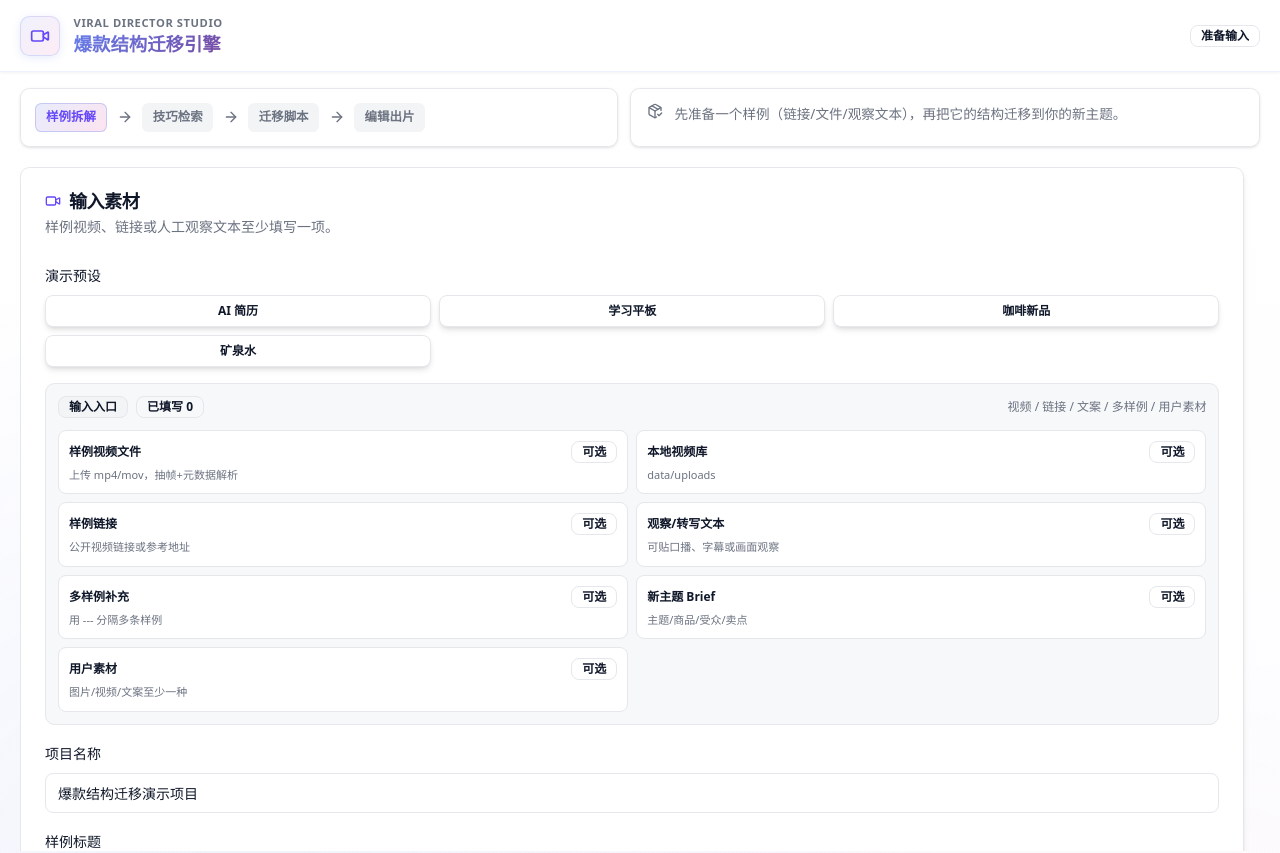
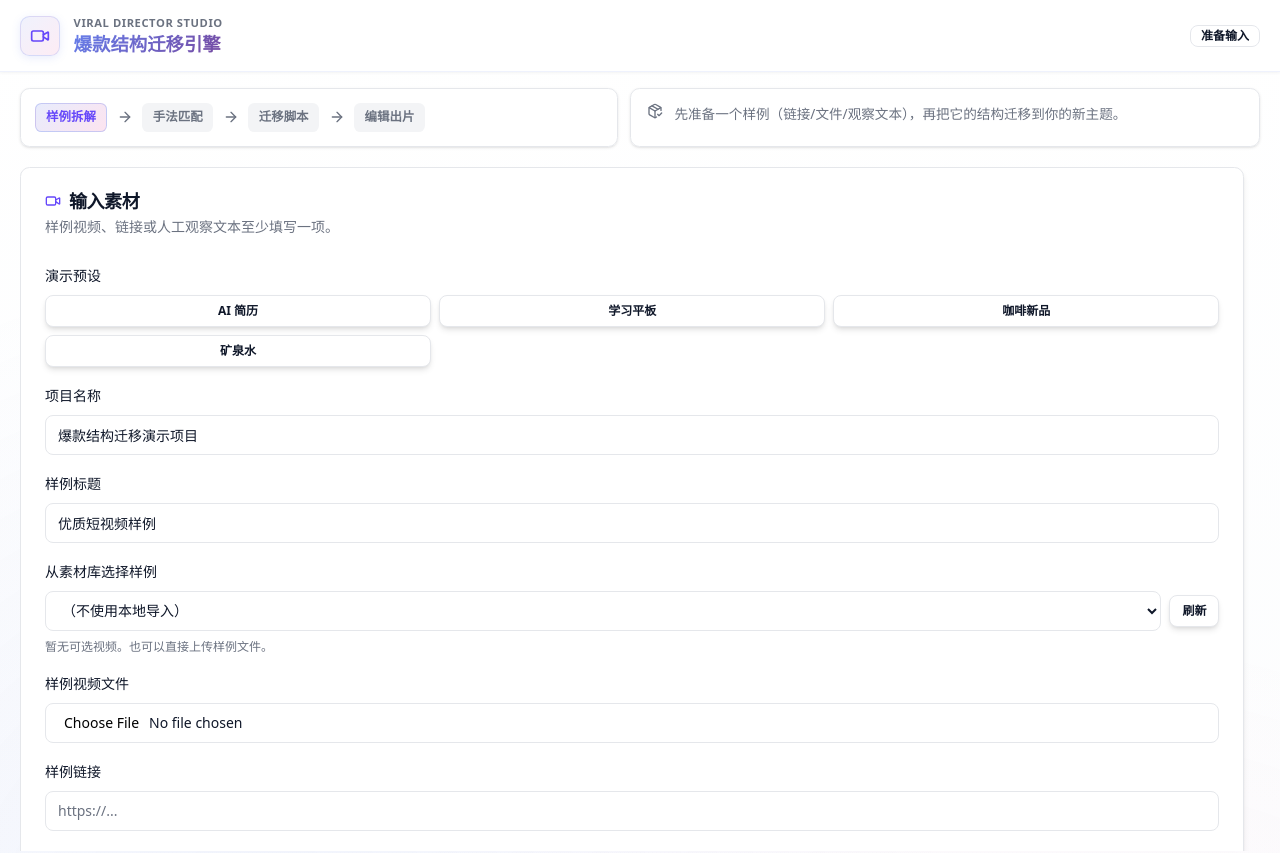
Before and after one commit to ChengyangHe-ux/viral-structure-transfer-engine, a Next.js app: page / in a window 1280 px wide. Shown: the top 853 px of the page. Built offline with nearby package versions, Linux system fonts and the light colour scheme.

Commit message:
Keep main demo focused on creation flow

```diff
--- a/src/app/page.tsx
+++ b/src/app/page.tsx
@@ -19,7 +19,6 @@ import {
   PencilLine,
   Plus,
   RefreshCw,
-  Trophy,
   Trash2,
   Upload,
   Video,
@@ -132,78 +131,6 @@ type VideoGenerateResponse = {
   error?: string;
 };
 
-type InputCoverageItem = {
-  group: "样例侧" | "目标侧";
-  label: string;
-  detail: string;
-  ready: boolean;
-};
-
-function buildInputCoverageItems({
-  sampleFile,
-  localUploadName,
-  sampleUrl,
-  sampleNotes,
-  additionalSampleNotes,
-  targetBrief,
-  userMaterials,
-  availableUploadCount,
-}: {
-  sampleFile: File | null;
-  localUploadName: string;
-  sampleUrl: string;
-  sampleNotes: string;
-  additionalSampleNotes: string;
-  targetBrief: string;
-  userMaterials: string;
-  availableUploadCount: number;
-}): InputCoverageItem[] {
-  return [
-    {
-      group: "样例侧",
-      label: "样例视频文件",
-      detail: sampleFile ? sampleFile.name : "上传 mp4/mov，抽帧+元数据解析",
-      ready: Boolean(sampleFile),
-    },
-    {
-      group: "样例侧",
-      label: "本地视频库",
-      detail: localUploadName || (availableUploadCount ? `${availableUploadCount} 个可选` : "data/uploads"),
-      ready: Boolean(localUploadName),
-    },
-    {
-      group: "样例侧",
-      label: "样例链接",
-      detail: sampleUrl.trim() ? "URL 已填写" : "公开视频链接或参考地址",
-      ready: Boolean(sampleUrl.trim()),
-    },
-    {
-      group: "样例侧",
-      label: "观察/转写文本",
-      detail: sampleNotes.trim() ? "可离线拆解脚本、节奏、包装" : "可贴口播、字幕或画面观察",
-      ready: Boolean(sampleNotes.trim()),
-    },
-    {
-      group: "样例侧",
-      label: "多样例补充",
-      detail: additionalSampleNotes.trim() ? "已启用共性结构抽取" : "用 --- 分隔多条样例",
-      ready: Boolean(additionalSampleNotes.trim()),
-    },
-    {
-      group: "目标侧",
-      label: "新主题 Brief",
-      detail: targetBrief.trim() ? "迁移目标已填写" : "主题/商品/受众/卖点",
-      ready: Boolean(targetBrief.trim()),
-    },
-    {
-      group: "目标侧",
-      label: "用户素材",
-      detail: userMaterials.trim() ? "用于素材槽位匹配和缺口识别" : "图片/视频/文案至少一种",
-      ready: Boolean(userMaterials.trim()),
-    },
-  ];
-}
-
 type StatusState =
   | { type: "idle"; message: string }
   | { type: "loading"; message: string }
@@ -302,70 +229,6 @@ function MediaMetaPanel({ mediaMeta }: { mediaMeta: MediaMeta }) {
           未抽取预览帧（可能缺少 ffmpeg），但仍可基于转写/观察继续拆解。
         </p>
       )}
-    </div>
-  );
-}
-
-function InputCoveragePanel({
-  sampleFile,
-  localUploadName,
-  sampleUrl,
-  sampleNotes,
-  additionalSampleNotes,
-  targetBrief,
-  userMaterials,
-  availableUploadCount,
-}: {
-  sampleFile: File | null;
-  localUploadName: string;
-  sampleUrl: string;
-  sampleNotes: string;
-  additionalSampleNotes: string;
-  targetBrief: string;
-  userMaterials: string;
-  availableUploadCount: number;
-}) {
-  const items = buildInputCoverageItems({
-    sampleFile,
-    localUploadName,
-    sampleUrl,
-    sampleNotes,
-    additionalSampleNotes,
-    targetBrief,
-    userMaterials,
-    availableUploadCount,
-  });
-  const readyCount = items.filter((item) => item.ready).length;
-
-  return (
-    <div className="rounded-lg border bg-background/80 p-3">
-      <div className="flex flex-wrap items-center justify-between gap-2">
-        <div className="flex flex-wrap items-center gap-2">
-          <Badge variant="secondary">输入入口</Badge>
-          <Badge variant="outline">已填写 {readyCount}</Badge>
-        </div>
-        <span className="text-xs font-medium text-muted-foreground">
-          视频 / 链接 / 文案 / 多样例 / 用户素材
-        </span>
-      </div>
-      <div className="mt-3 grid gap-2 sm:grid-cols-2">
-        {items.map((item) => (
-          <div
-            className={`rounded-md border p-2.5 ${
-              item.ready ? "border-emerald-200 bg-emerald-50/70" : "bg-white"
-            }`}
-            key={item.label}
-          >
-            <div className="flex items-center justify-between gap-2">
-              <span className="text-xs font-semibold text-foreground">{item.label}</span>
-              <Badge variant={item.ready ? "success" : "outline"}>
-                {item.ready ? "已接入" : "可选"}
-              </Badge>
-            </div>
-            <p className="mt-1 truncate text-[11px] text-muted-foreground">{item.detail}</p>
-          </div>
-        ))}
-      </div>
     </div>
   );
 }
@@ -1038,11 +901,11 @@ function EditingTechniquePanel({
       <div className="flex flex-col gap-3 sm:flex-row sm:items-start sm:justify-between">
         <div>
           <div className="flex flex-wrap items-center gap-2">
-            <Badge variant="secondary">RAG 技巧库</Badge>
-            <Badge variant="outline">命中 {techniques.length} 条</Badge>
+            <Badge variant="secondary">剪辑手法参考</Badge>
+            <Badge variant="outline">匹配 {techniques.length} 条</Badge>
           </div>
           <p className="mt-2 text-sm leading-6 text-muted-foreground">
-            生成前用 Brief、素材线索和样例结构检索剪辑技巧库，把“怎么剪”注入到脚本、转场、字幕和制作备注里。
+            根据 Brief、素材线索和样例结构匹配剪辑手法，把“怎么剪”落实到脚本、转场、字幕和制作备注里。
           </p>
         </div>
         <Database className="size-8 shrink-0 text-primary" />
@@ -1192,7 +1055,7 @@ function TimelineOverview({ rows }: { rows: MigrationMapRow[] }) {
             </Badge>
           </div>
           <p className="mt-2 text-sm leading-6 text-muted-foreground">
-            按真实秒数把脚本拆成可生产的时间线，颜色标签对应每段结构任务，素材状态提示该段是否需要补拍或包装兜底。
+            按真实秒数把脚本拆成可生产的时间线，颜色标签对应每段结构作用，素材状态提示该段是否需要补拍或包装兜底。
           </p>
         </div>
         <BarChart3 className="size-8 shrink-0 text-primary" />
@@ -1528,9 +1391,9 @@ export default function Home() {
     setStatus({
       type: payload.usedFallback ? "warning" : "success",
       message: payload.usedFallback
-        ? `未检测到可用 AI 密钥，已使用本地演示策略完成 ${payload.sourceSampleCount ?? 1} 条样例拆解。`
+        ? `样例结构拆解完成：已整理 ${payload.sourceSampleCount ?? 1} 条样例的 hook、节奏和包装线索。`
         : payload.directVideoUsed
-          ? `样例结构拆解完成：已启用整段视频理解，并结合 ${payload.visionFrameCount ?? 0} 个时间轴关键帧；样例数 ${payload.sourceSampleCount ?? 1}。`
+          ? `样例结构拆解完成：已结合整段视频与 ${payload.visionFrameCount ?? 0} 个时间轴关键帧；样例数 ${payload.sourceSampleCount ?? 1}。`
           : `样例结构拆解完成：已结合 ${payload.visionFrameCount ?? 0} 个时间轴关键帧；样例数 ${payload.sourceSampleCount ?? 1}。`,
     });
   }
@@ -1712,7 +1575,7 @@ export default function Home() {
 
     setStatus({
       type: "loading",
-      message: "正在迁移结构并生成多版本脚本；模型较慢时会自动切换到本地保底方案。",
+      message: "正在把样例手法迁移成多版本脚本...",
     });
     const response = await fetch("/api/generate-plan", {
       method: "POST",
@@ -1741,9 +1604,7 @@ export default function Home() {
     await refreshPlanHistory(payload.projectId);
     setStatus({
       type: payload.usedFallback ? "warning" : "success",
-      message: payload.usedFallback
-        ? "已用本地策略生成脚本，后续可切换云模型增强。"
-        : "迁移脚本已生成，可直接编辑并导出。",
+      message: "迁移脚本已生成，可直接编辑并导出。",
     });
   }
 
@@ -1759,7 +1620,7 @@ export default function Home() {
 
     setStatus({
       type: "loading",
-      message: "正在按自然语言指令修订方案；模型较慢时会自动切换到本地保底方案。",
+      message: "正在按你的指令修订方案...",
     });
     const response = await fetch("/api/refine-plan", {
       method: "POST",
@@ -1786,9 +1647,7 @@ export default function Home() {
     await refreshPlanHistory(payload.projectId);
     setStatus({
       type: payload.usedFallback ? "warning" : "success",
-      message: payload.usedFallback
-        ? "已用本地策略完成修订，后续可切换云模型增强。"
-        : "已按你的自然语言指令更新方案。",
+      message: "已按你的自然语言指令更新方案。",
     });
   }
 
@@ -1816,7 +1675,7 @@ export default function Home() {
         <div className="studio-steps">
           <span className={`studio-step ${analysis ? "is-done" : "is-active"}`}>样例拆解</span>
           <ArrowRight className="hidden size-4 md:block" />
-          <span className={`studio-step ${hasTechniqueHits ? "is-done" : ""}`}>技巧检索</span>
+          <span className={`studio-step ${hasTechniqueHits ? "is-done" : ""}`}>手法匹配</span>
           <ArrowRight className="hidden size-4 md:block" />
           <span className={`studio-step ${plan ? "is-done" : ""}`}>迁移脚本</span>
           <ArrowRight className="hidden size-4 md:block" />
@@ -1860,16 +1719,6 @@ export default function Home() {
                   ))}
                 </div>
               </div>
-              <InputCoveragePanel
-                sampleFile={sampleFile}
-                localUploadName={localUploadName}
-                sampleUrl={sampleUrl}
-                sampleNotes={sampleNotes}
-                additionalSampleNotes={additionalSampleNotes}
-                targetBrief={targetBrief}
-                userMaterials={userMaterials}
-                availableUploadCount={availableUploads.length}
-              />
               <div className="space-y-2">
                 <Label htmlFor="projectTitle">项目名称</Label>
                 <Input
@@ -1887,7 +1736,7 @@ export default function Home() {
                 />
               </div>
               <div className="space-y-2">
-                <Label htmlFor="localUploadName">本地已导入视频（data/uploads）</Label>
+                <Label htmlFor="localUploadName">从素材库选择样例</Label>
                 <div className="space-y-2">
                   <div className="flex items-center gap-2">
                     <select
@@ -1915,11 +1764,11 @@ export default function Home() {
                   </div>
                   {availableUploads.length === 0 ? (
                     <p className="text-xs text-muted-foreground">
-                      未检测到本地导入的视频文件。可把 mp4/mov 放到 data/uploads（已在 .gitignore 中）。
+                      暂无可选视频。也可以直接上传样例文件。
                     </p>
                   ) : (
                     <p className="text-xs text-muted-foreground">
-                      选择后将直接读取本地文件生成元数据与抽帧，无需重复上传。
+                      选择后会直接用于样例拆解，无需重复上传。
                     </p>
                   )}
                 </div>
@@ -1971,7 +1820,7 @@ export default function Home() {
                   rows={3}
                 />
                 <p className="text-xs leading-5 text-muted-foreground">
-                  用来证明系统能从多条优质样例中汇总共性结构，上传视频仍以主样例为准。
+                  可粘贴更多优质样例，系统会汇总共性结构；上传视频仍以主样例为准。
                 </p>
               </div>
               <Button className="w-full" onClick={handleAnalyze}>
@@ -2006,11 +1855,11 @@ export default function Home() {
               </div>
               <div className="rounded-lg border bg-accent/20 p-3">
                 <div className="flex flex-wrap items-center gap-2">
-                  <Badge variant="secondary">剪辑技巧库 RAG</Badge>
-                  <span className="text-xs font-semibold text-foreground">生成前检索</span>
+                  <Badge variant="secondary">剪辑手法参考</Badge>
+                  <span className="text-xs font-semibold text-foreground">自动匹配</span>
                 </div>
                 <p className="mt-2 text-xs leading-5 text-muted-foreground">
-                  系统会用 Brief、用户素材和样例节拍命中剪辑技巧，例如前 3 秒 Hook、B-roll 场景阶梯、卡点字幕、动作匹配转场和 CTA 收束。
+                  系统会根据 Brief、用户素材和样例节拍匹配剪辑技巧，例如前 3 秒 Hook、场景阶梯、卡点字幕、动作匹配转场和 CTA 收束。
                 </p>
               </div>
               <Button
@@ -2091,7 +1940,7 @@ export default function Home() {
                   一键出片
                 </CardTitle>
                 <CardDescription>
-                  直接在页面渲染并下载 mp4（首次请先执行 npm run media:install-binaries）。
+                  直接生成可下载视频，用于现场演示和案例提交。
                 </CardDescription>
               </CardHeader>
               <CardContent className="space-y-3">
@@ -2104,7 +1953,7 @@ export default function Home() {
                     onClick={async () => {
                       if (!projectId) return;
                       setRenderingVideo(true);
-                      setStatus({ type: "loading", message: "正在渲染视频（draft）..." });
+                      setStatus({ type: "loading", message: "正在生成快速预览..." });
                       try {
                         const response = await fetch(`/api/projects/${projectId}/render`, {
                           method: "POST",
@@ -2124,11 +1973,10 @@ export default function Home() {
                         }
                         window.location.href = data.downloadUrl;
                         setStatus({ type: "success", message: "渲染完成，已开始下载。" });
-                      } catch (error) {
+                      } catch {
                         setStatus({
                           type: "error",
-                          message:
-                            error instanceof Error ? error.message : "渲染失败（请检查 media:install-binaries）",
+                          message: "视频生成失败，请稍后重试或先导出方案。",
                         });
                       } finally {
                         setRenderingVideo(false);
@@ -2136,7 +1984,7 @@ export default function Home() {
                     }}
                   >
                     {renderingVideo ? <Loader2 className="animate-spin" /> : <Video />}
-                    渲染并下载（draft）
+                    快速预览
                   </Button>
                   <Button
                     size="sm"
@@ -2146,7 +1994,7 @@ export default function Home() {
                     onClick={async () => {
                       if (!projectId) return;
                       setRenderingVideo(true);
-                      setStatus({ type: "loading", message: "正在渲染视频（high）..." });
+                      setStatus({ type: "loading", message: "正在生成清晰成片..." });
                       try {
                         const response = await fetch(`/api/projects/${projectId}/render`, {
                           method: "POST",
@@ -2166,19 +2014,18 @@ export default function Home() {
                         }
                         window.location.href = data.downloadUrl;
                         setStatus({ type: "success", message: "渲染完成，已开始下载。" });
-                      } catch (error) {
+                      } catch {
                         setStatus({
                           type: "error",
-                          message:
-                            error instanceof Error ? error.message : "渲染失败（请检查 media:install-binaries）",
+                          message: "视频生成失败，请稍后重试或先导出方案。",
                         });
                       } finally {
                         setRenderingVideo(false);
                       }
                     }}
                   >
-                    {renderingVideo ? <Loader2 className="animate-spin" /> : <Trophy />}
-                    渲染并下载（high）
+                    {renderingVideo ? <Loader2 className="animate-spin" /> : <Video />}
+                    清晰成片
                   </Button>
                   <Button
                     size="sm"
@@ -2209,11 +2056,10 @@ export default function Home() {
                         }
                         window.location.href = data.downloadUrl;
                         setStatus({ type: "success", message: "高质量有声视频已生成，开始下载。" });
-                      } catch (error) {
+                      } catch {
                         setStatus({
                           type: "error",
-                          message:
-                            error instanceof Error ? error.message : "渲染失败（请检查 media:install-binaries）",
+                          message: "视频生成失败，请稍后重试或先导出方案。",
                         });
                       } finally {
                         setRenderingVideo(false);
@@ -2252,11 +2098,10 @@ export default function Home() {
                         }
                         window.location.href = data.downloadUrl;
                         setStatus({ type: "success", message: "手法迁移说明片已生成，开始下载。" });
-                      } catch (error) {
+                      } catch {
                         setStatus({
                           type: "error",
-                          message:
-                            error instanceof Error ? error.message : "渲染失败（请检查 media:install-binaries）",
+                          message: "视频生成失败，请稍后重试或先导出方案。",
                         });
                       } finally {
                         setRenderingVideo(false);
@@ -2276,7 +2121,7 @@ export default function Home() {
                       setRenderingVideo(true);
                       setStatus({
                         type: "loading",
-                        message: "正在按迁移分镜智能生成补充素材，并自动拼接...",
+                        message: "正在按迁移分镜生成补充画面并自动拼接...",
                       });
                       try {
                         const response = await fetch(`/api/projects/${projectId}/generate-video`, {
@@ -2299,15 +2144,12 @@ export default function Home() {
                         }
                         setStatus({
                           type: "success",
-                          message: `智能补全生成完成：${data.segments?.length || 0} 段，已拼接到 ${data.downloaded.filePath}。`,
+                          message: `智能补全生成完成：已生成 ${data.segments?.length || 0} 段并自动拼接。`,
                         });
-                      } catch (error) {
+                      } catch {
                         setStatus({
                           type: "error",
-                          message:
-                            error instanceof Error
-                              ? error.message
-                              : "视频分段生成失败，请检查视频生成配置。",
+                          message: "智能补全生成失败，请先确认方案完整。",
                         });
                       } finally {
                         setRenderingVideo(false);
@@ -2337,7 +2179,7 @@ export default function Home() {
                   </Button>
                 </div>
                 <p className="text-xs leading-6 text-muted-foreground">
-                  提示：首次渲染前先执行一次 <span className="font-mono">npm run media:install-binaries</span>；draft 更快，high 更清晰更慢。
+                  建议先生成快速预览确认节奏，再生成清晰成片或有声成片用于展示。
                 </p>
               </CardContent>
             </Card>
@@ -2474,7 +2316,7 @@ export default function Home() {
                 <FileText className="size-4 text-primary" />
                 多版本方案脚本
               </CardTitle>
-              <CardDescription>每个版本都保留时间线字段，后续可扩展到视频合成。</CardDescription>
+              <CardDescription>脚本、分镜和时间线同步展示，方便直接改稿和出片。</CardDescription>
             </CardHeader>
             <CardContent>
               {plan && activePlanVersion ? (
@@ -2566,7 +2408,7 @@ export default function Home() {
                     <div className="flex items-start justify-between gap-3">
                       <div>
                         <p className="text-sm font-medium text-foreground">
-                          自然语言微调（离线）
+                          自然语言微调
                         </p>
                         <p className="mt-1 text-xs leading-5 text-muted-foreground">
                           一句话改细节并保存为新版本：支持封面/文案标题、话题标签、按段落改字段、按秒延长/缩短时间段。
@@ -2613,7 +2455,7 @@ export default function Home() {
                         <div className="flex flex-wrap items-center justify-between gap-2">
                           <p className="text-xs font-semibold text-foreground">预览结果（未保存）</p>
                           <div className="flex items-center gap-2 text-xs text-muted-foreground">
-                            <span>检查修改点后再保存为新稿</span>
+                            <span>确认修改点后再保存为新稿</span>
                             <Button type="button" size="sm" variant="outline" onClick={() => setNlEditPreview(null)}>
                               关闭预览
                             </Button>
@@ -2708,7 +2550,7 @@ export default function Home() {
               ) : (
                   <div className="space-y-4">
                   <div className="flex min-h-[260px] flex-col items-center justify-center rounded-lg border border-dashed bg-background px-6 text-center">
-                    <Trophy className="size-8 text-muted-foreground" />
+                    <FileText className="size-8 text-muted-foreground" />
                     <p className="mt-3 text-sm font-medium">等待迁移方案</p>
                     <p className="mt-1 max-w-md text-sm leading-6 text-muted-foreground">
                       完成样例拆解并填写 Brief 后，系统会生成稳妥转化、强 Hook、内容种草等版本。
```
